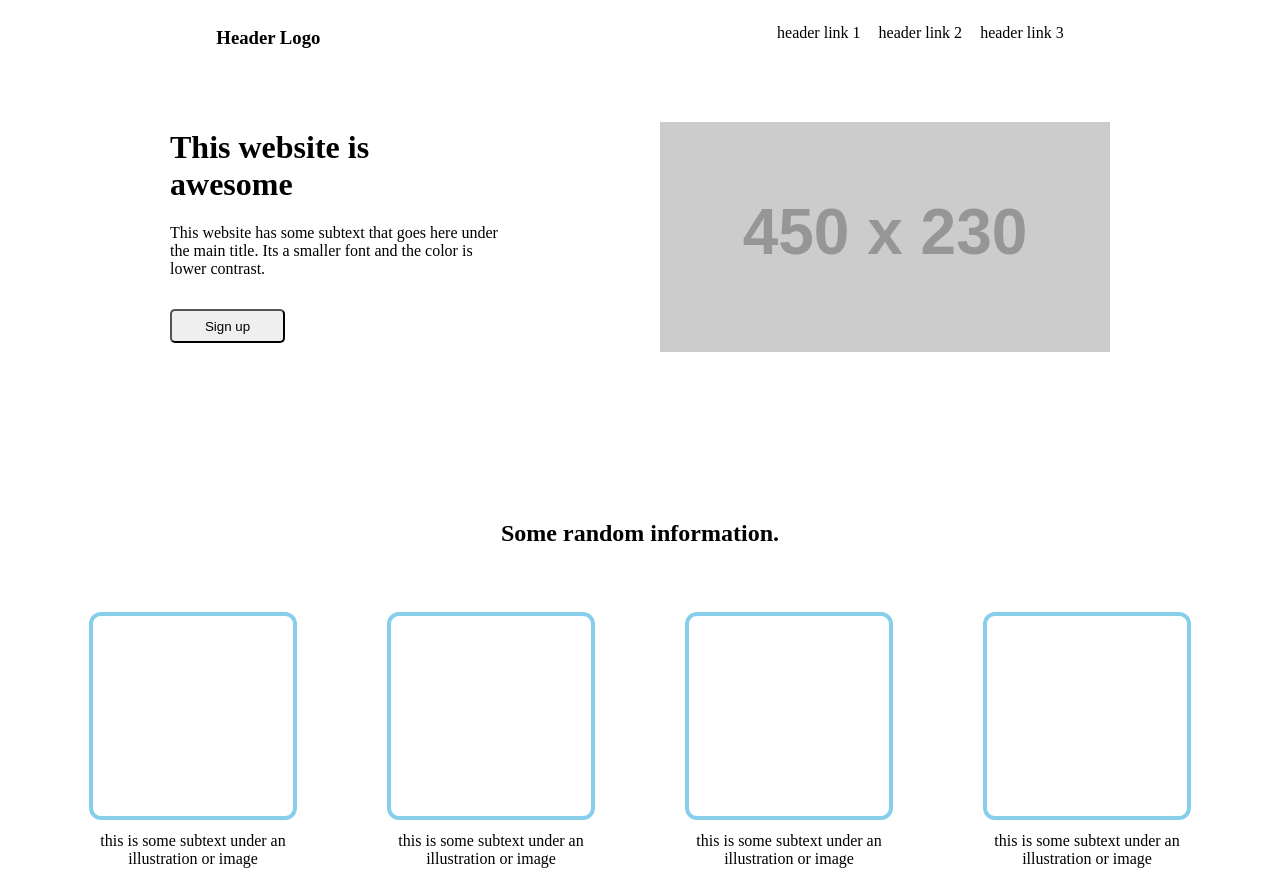
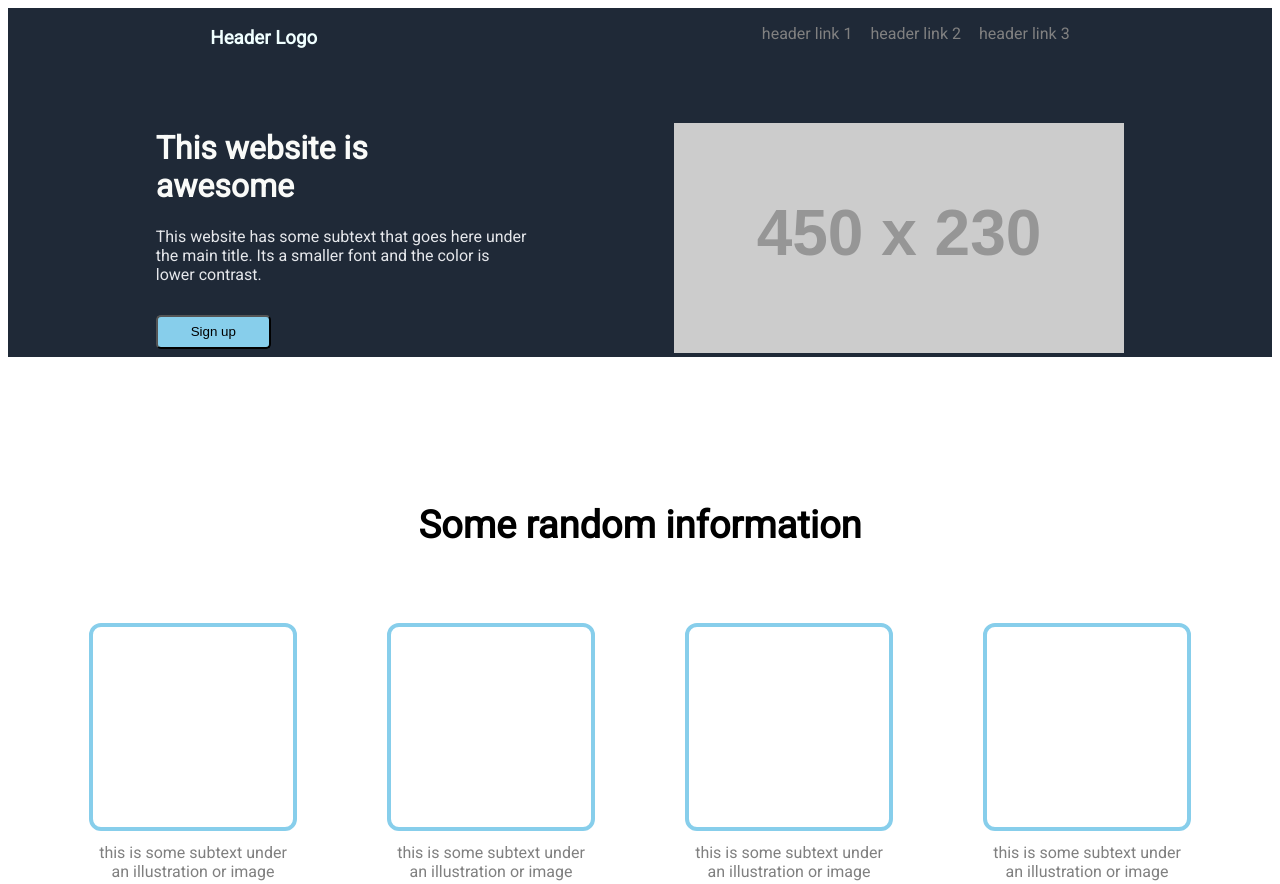
Before and after one commit to ChaoNEil/Landing-page, a plain HTML site: page index.html in a window 1280 px wide. Shown: the top 884 px of the page. Drawn offline with Linux system fonts and the light colour scheme; placeholder pictures from the web are drawn by us; a script that the page names is missing.

Commit message:
Css alignments / color/ fonts fix

```diff
--- a/index.html
+++ b/index.html
@@ -6,13 +6,16 @@
     <meta name="viewport" content="width=device-width, initial-scale=1.0">
     <title>Page</title>
 
+    <link rel="preconnect" href="https://fonts.gstatic.com">
+	<link href="https://fonts.googleapis.com/css2?family=Roboto&display=swap" rel="stylesheet">
+
     <script src="script.js"></script>
     <link rel="stylesheet" href="style.css">
 
 </head>
 <body>
     <div class="Top-Container">
-        <h3>Header Logo</h3>
+        <h3 class="header-logo">Header Logo</h3>
         <ul>
             <li>header link 1</li>
             <li>header link 2</li>
@@ -22,9 +25,9 @@
 
     <div class="first-container">
         <div class="left-items">
-            <h1>This website is <br>awesome</h1>
+            <h1 class="main-text">This website is <br>awesome</h1>
                 <div>
-                    <p>This website has some subtext that goes here under <br>
+                    <p class="secondary-text">This website has some subtext that goes here under <br>
                         the main title. Its a smaller font and the color is <br>
                         lower contrast.
                     </p>
@@ -44,13 +47,12 @@
     <br>
     <br>
     <br>
-    <br>
-    <br>
+
 
 
     <div class="second-container">
         <h2 class="middle-header">
-            Some random information.
+            Some random information
         </h2>
         <div class="middle-containers">
             <div class="item">
--- a/style.css
+++ b/style.css
@@ -1,8 +1,14 @@
+body{
+    font-family: 'Roboto', sans-serif;
+}
+
+
 /*navigation section style*/
-
 .Top-Container{
     display: flex;
     justify-content: space-around;
+    background-color: #1f2937;
+    color: azure;
 }
 
 ul{
@@ -11,12 +17,22 @@ ul{
     align-items: end;
     gap: 18px;
     margin-bottom: 25px;
+    color: gray;
 }
 
 /*1st container styles*/
 .first-container{
     display: flex;
     justify-content: space-evenly;
+    background-color: #1f2937;
+}
+
+.main-text{
+    color: #f9faf8;
+}
+
+.secondary-text{
+    color: #e5e7eb;
 }
 
 .right-items{
@@ -31,6 +47,8 @@ ul{
     width: 115px;
     height: 34px;
     border-radius: 5px; /*to make the edges smooth */
+    background-color: skyblue;
+    color: black;
 }
 
 
@@ -39,6 +57,8 @@ ul{
 .middle-header{
     display: flex;
     justify-content: center;
+    font-weight: bolder;
+    font-size: 38px;
 }
 
 .middle-containers{
@@ -56,6 +76,7 @@ ul{
 .text {
     text-align: center;
     padding-top: 200px;
+    color: gray;
 }
 
 
@@ -63,7 +84,7 @@ ul{
 /*3rd container styles*/
 .third-container {
     display: flex;
-    background-color: gray;
+    background-color: #e5e7eb;
 }
 
 .third-container-text {
@@ -72,6 +93,8 @@ ul{
    margin: 60px;
    padding-left: 90px;
    padding-right: 90px;
+   color: #1f2937;
+   font-size: 28px;
 }
 
 .third-text {
@@ -80,7 +103,7 @@ ul{
 }
 
 .person-name {
-    font-weight: bold;
+    font-weight: normal;
     text-align: right;
 }
 
```
